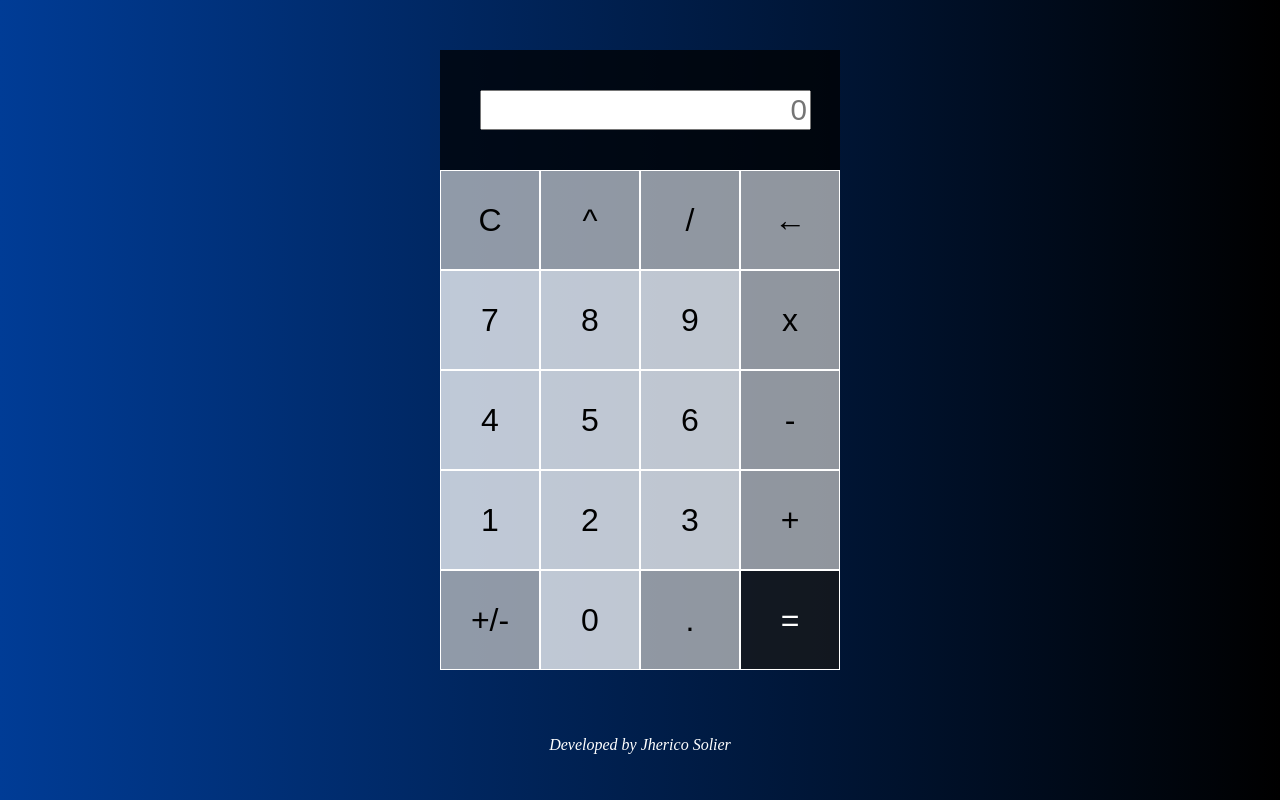
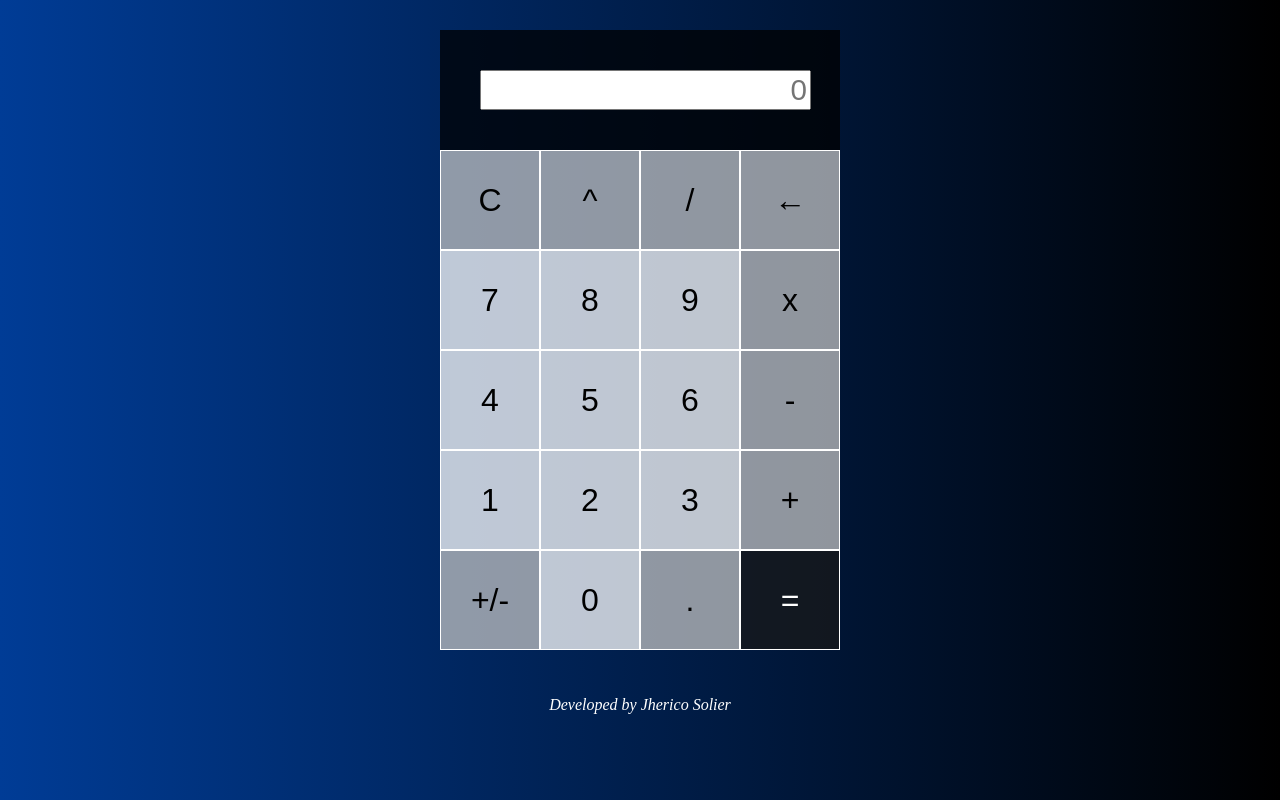
Before and after one commit to JhericoS/CalculatorJS, a plain HTML site: page index.html in a window 1280 px wide. Drawn offline with Linux system fonts and the light colour scheme.

Commit message:
update styles 4.0

```diff
--- a/styles.css
+++ b/styles.css
@@ -2,14 +2,14 @@ body {
     padding: 0;
     margin: 0;
     background: linear-gradient(to right, #003c96, rgb(0, 0, 0));
-    max-height: 100vh;
+    max-height: 90vh;
 }
 
 .calculator-grill {
     display: grid;
     justify-content: center;
     align-content: center;
-    min-height: 90vh;
+    min-height: 85vh;
     grid-template-columns: repeat(4, 100px);
     grid-template-rows: minmax(120px, auto) repeat(5, 100px);
 }
```
